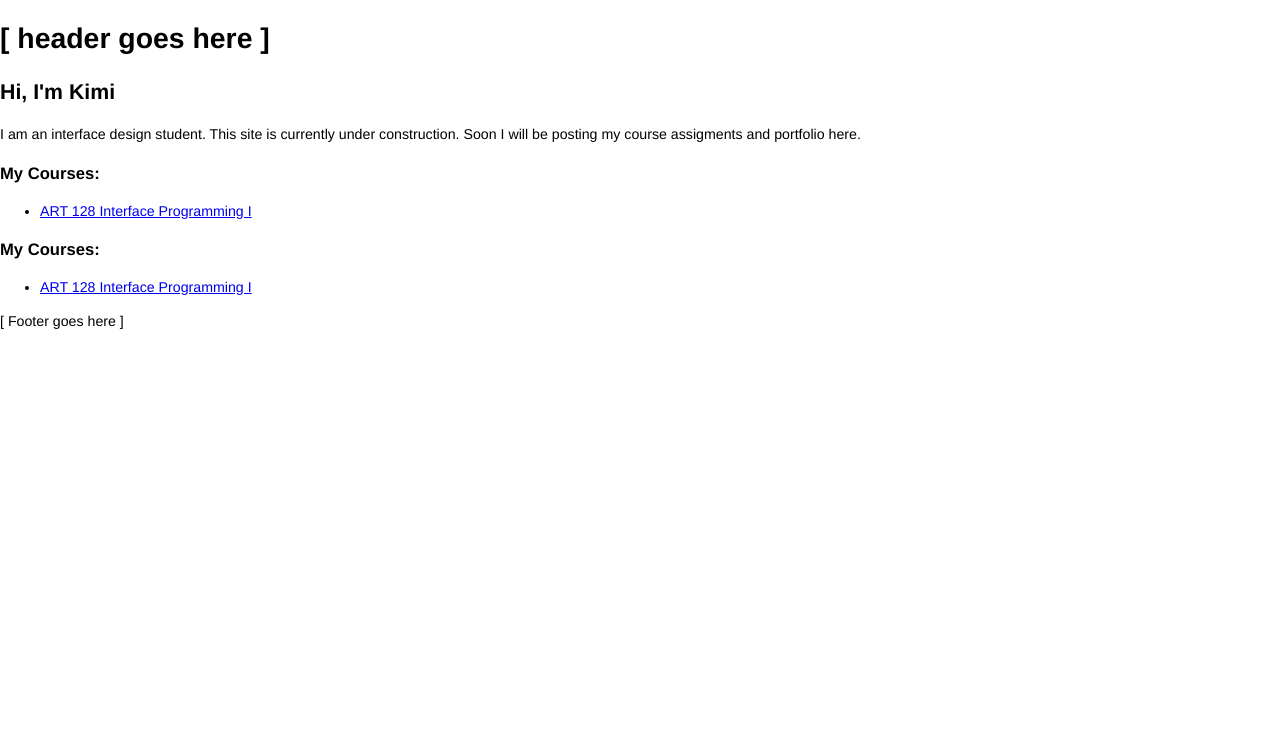
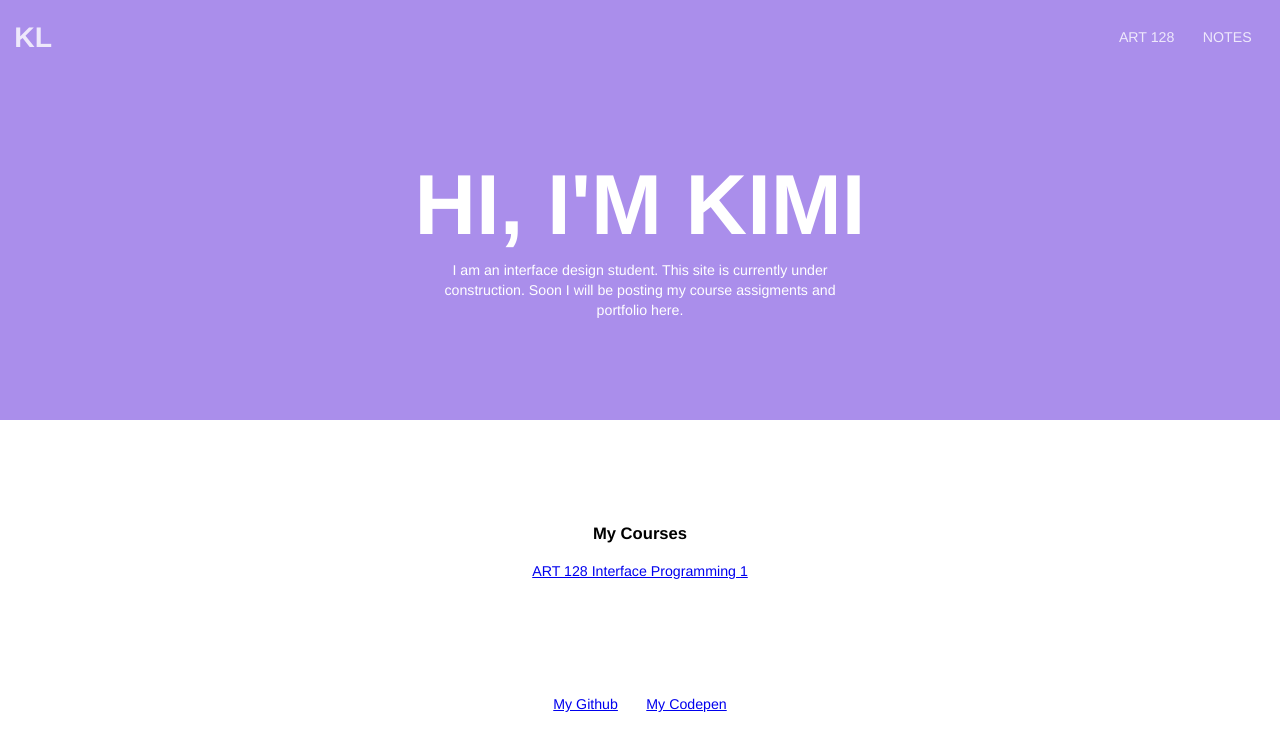
Before and after one commit to kqimi/studentsite, a plain HTML site: page index.html in a window 1280 px wide. Drawn offline with Linux system fonts and the light colour scheme.

Commit message:
added structural elements to home page

```diff
--- a/css/style.css
+++ b/css/style.css
@@ -13,3 +13,106 @@ body{
     font-size: 88.75%; /* 14px */
     line-height: 1.4;
 }
+
+/*Header */
+header {
+    background-color: rgb(170, 142, 235);
+    color: rgba(0, 0, 0, 0.8);
+    padding: 1em;
+    display: grid;
+    grid-template-columns: 1fr 1fr;
+    align-items: center;
+}
+
+header a{
+    color: rgba(255, 255, 255, 0.8);
+    text-decoration: none;
+}
+
+header a:hover {
+    color: rgba(255, 255, 255, 1);
+}
+
+/* SITE ID */
+.site-id h1 {
+    margin: 0;
+}
+
+/* SITE NAV*/
+.site-nav ul {
+    display: flex;
+    justify-content: flex-end;
+    margin: 0;
+    padding: 0;
+    list-style: none;
+}
+
+.site-nav a{
+    display: block;
+    padding: 1em;
+}
+
+/* Footer */
+footer {
+    border-top: 1px soild rgba(0, 0, 0, .05);
+    padding: 1em;
+}
+
+/* SOCIAL NAV */
+.social-nav ul {
+    margin: 0;
+    padding: 0;
+    display: flex;
+    justify-content: center;
+    list-style: none;
+}
+
+.social-nav a {
+    display: block;
+    padding: 1em;
+}
+
+/*HERO SECTION */
+.hero {
+    background-color: rgb(170, 142, 235);
+    text-align: center;
+    color: white;
+    padding: 6em 1em;
+}
+
+.hero h2 {
+    font-size: 6em;
+    line-height: 1;
+    text-transform: uppercase;
+    margin: 0 auto;
+}
+
+.hero p{
+    max-width: 30em;
+    margin: 1em auto;
+}
+
+/* COURSE SECTION */
+.courses {
+    padding: 6em 1em;
+    display: gird;
+    justify-content: center;
+}
+
+.courses ul {
+    margin: 0;
+    padding: 0;
+    list-style: none;
+    text-align: center;
+}
+
+.courses h3 {
+    text-align: center;
+}
+
+/* FOR WEB DEV PURPOSES ONLY */
+/* body, *{
+    background-color; rgba(0,0,0,.05);
+    border: 1px soild rgba(0,0,0,.1);
+    color: rgba(0,0,0,.5);
+} */
--- a/index.html
+++ b/index.html
@@ -12,12 +12,20 @@
 <body>
 
     <header>
-       <h1>[ header goes here ]</h1>
+            <div class="site-id">
+                <h1><a href="index.html">KL</a></h1>
+            </div>
+            <nav class="site-nav">
+                <ul>
+                    <li><a href="art128/index.html">ART 128</a></li>
+                    <li><a href="notes/index.html">NOTES</a></li>
+                </ul>
+            </nav>
     </header>
 
     <main>
 
-        <section>
+        <section class="hero">
             <h2>Hi, I'm Kimi</h2>
             <p>
                 I am an interface design student.
@@ -25,22 +33,23 @@
                 Soon I will be posting my course assigments and portfolio here.</p>
         </section>
 
-        <section>
-            <h3>My Courses:</h3>
+        <section class="courses">
+            <h3>My Courses</h3>
             <ul>
-                <li><a href="art128/index.html">ART 128 Interface Programming I</a></li>
+                <li><a href="art128/index.html">ART 128 Interface Programming 1</a></li>
             </ul>
         </section>
 
-    <h3>My Courses:</h3>
-        <ul>
-            <li><a href="art128/index.html">ART 128 Interface Programming I</a></li>
-        </ul>
 
     </main>
 
     <footer>
-        [ Footer goes here ]
+        <nav class="social-nav">
+            <ul>
+                <li><a href="https://github.com/kqimi">My Github</a></li>
+                <li><a href="https://codepen.io/kqimi">My Codepen</a></li>
+            </ul>
+        </nav>
     </footer>
 
 </body>
```
